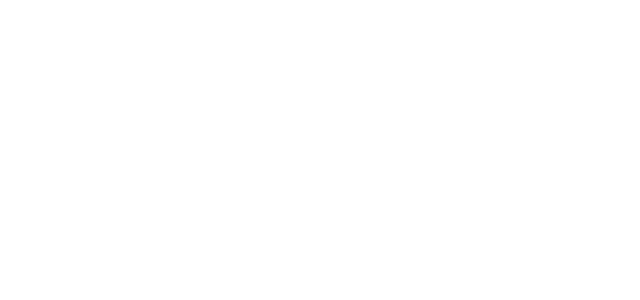
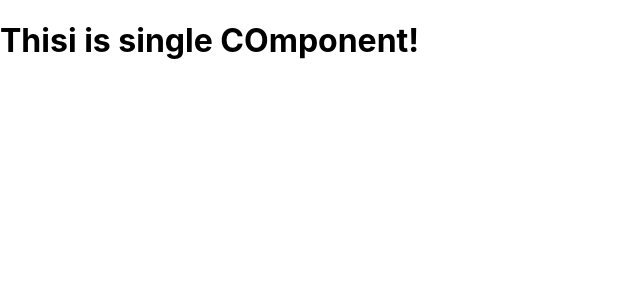
Before and after one commit to MouryaManu/colors_app, a React (Create React App) app: page /palette/1/1 in a window 1280 px wide. Shown: the top 300 px of the page, without its empty margins (0-640 px from the left). Built offline with nearby package versions, Linux system fonts and the light colour scheme; the HTML template or start-up script is replaced by a standard one.

Commit message:
MORE Link Added

```diff
--- a/src/App.js
+++ b/src/App.js
@@ -31,6 +31,11 @@
        )}
        />
 
+       <Route exact
+       path="/palette/:paletteId/:colorId"
+       render={() => <h1>Thisi is single COmponent!</h1>}
+       />
+
        </Switch>
      {/* <Palette palette= {generatePalette(seedColors[3])} /> */}
 
--- a/src/ColorBox.js
+++ b/src/ColorBox.js
@@ -1,4 +1,5 @@
 import React, { Component } from 'react'
+import { Link } from 'react-router-dom';
 import './ColorBox.css';
 import {CopyToClipboard} from 'react-copy-to-clipboard';
 
@@ -35,7 +36,9 @@
                     </div>
                     <button className='copy-button'>Copy!</button>
                  </div>
+                 <Link to="/" onClick={e => e.stopPropagation()}>
                      <span className='more-button'>More</span>
+                </Link>
                 </div>
             </CopyToClipboard>
         )
```
